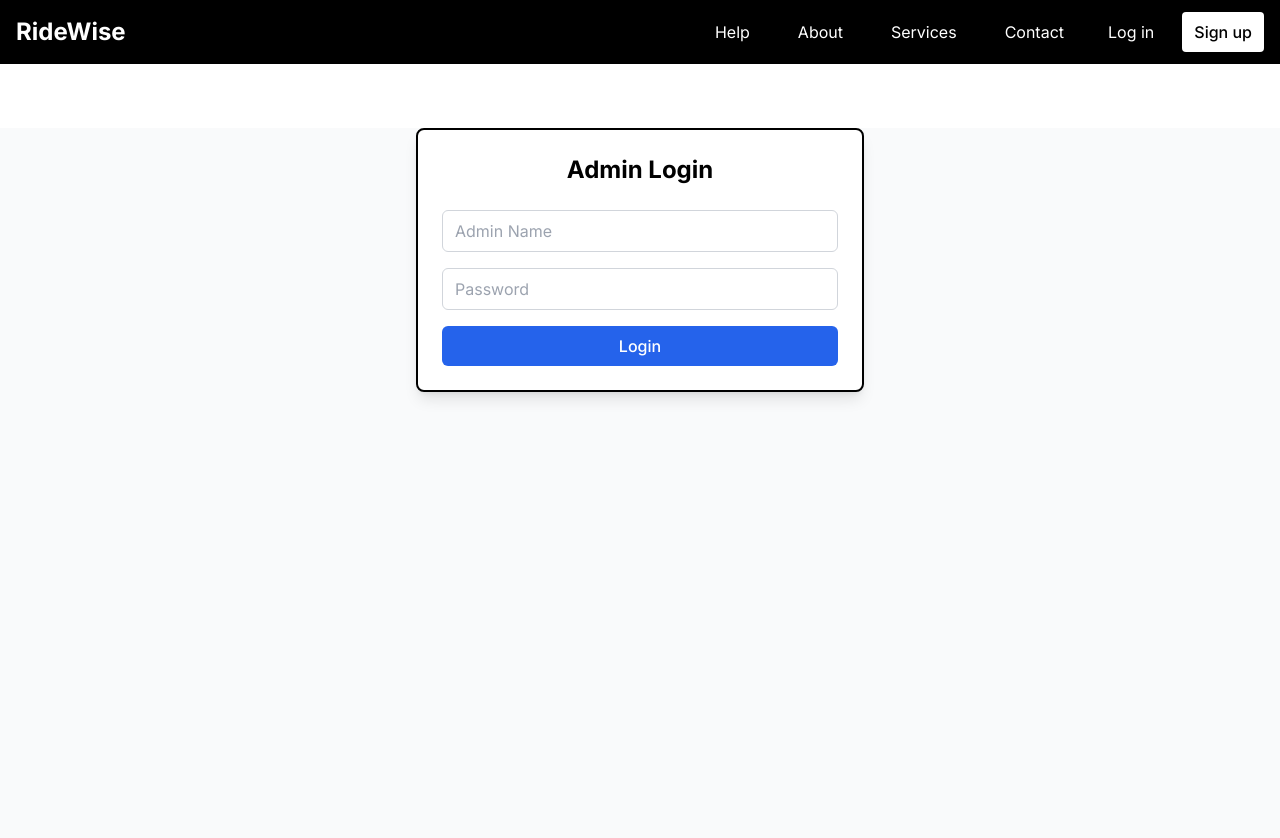
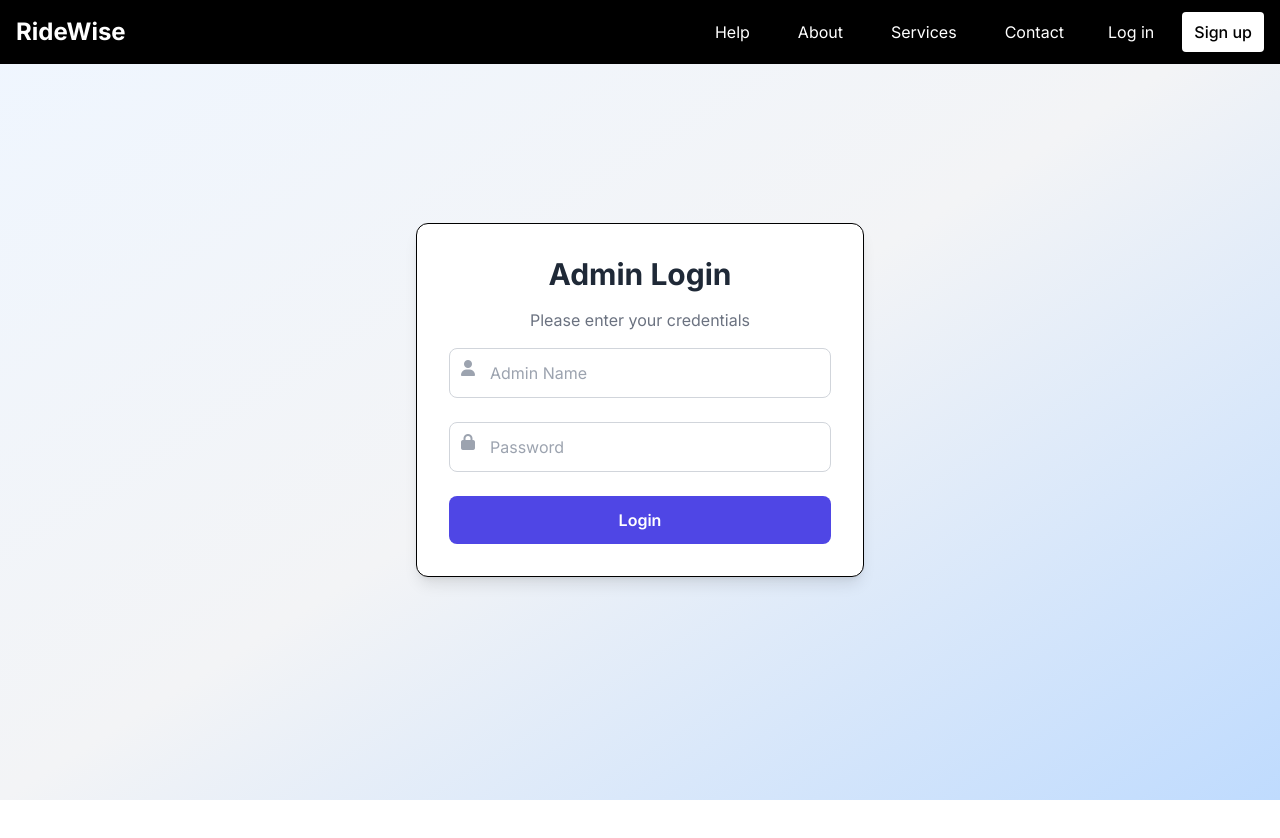
Before and after one commit to Ripunjay42/Ride_wise, a Next.js app in the folder client/: page /admin in a window 1280 px wide. Shown: the top 838 px of the page. After the commit the page ends 800 px from the top, so only its background shows below. Built offline with nearby package versions, Linux system fonts and the light colour scheme; no server answers.

Commit message:
Enhance admin login UI with Font Awesome icons, improve layout, and update Navbar links for consistency

```diff
--- a/client/app/(with_top)/admin/page.js
+++ b/client/app/(with_top)/admin/page.js
@@ -4,6 +4,8 @@ import axios from 'axios';
 import { UserCircle } from 'lucide-react';
 import Navbar from '@/components/Navbar';
 import Admindashboard from '@/components/Admindashboard';
+import '@fortawesome/fontawesome-free/css/all.min.css';
+
 
 const AdminPanel = () => {
   const [isLoggedIn, setIsLoggedIn] = useState(false);
@@ -48,32 +50,35 @@ const AdminPanel = () => {
     return (
         <>
             <Navbar />
-      <div className="min-h-screen flex justify-center bg-gray-50 mt-32">
-        <div className="w-full h-full max-w-md p-6 bg-white rounded-lg shadow-lg border-2 border-black">
-          <div className="space-y-1 mb-6">
-            <h2 className="text-2xl font-bold text-center">Admin Login</h2>
+            <div className="min-h-screen flex justify-center items-center bg-gradient-to-br from-blue-50 via-gray-100 to-blue-200">
+            <div className="w-full max-w-md p-8 bg-white rounded-xl shadow-lg border-[1px] border-black transform transition-all hover:shadow-2xl hover:scale-105">
+                <div className="space-y-4 text-center">
+                <h2 className="text-3xl font-bold text-gray-800">Admin Login</h2>
+                <p className="text-gray-500">Please enter your credentials</p>
                 </div>
-          <form onSubmit={handleSubmit} className="space-y-4">
-            <div className="space-y-2">
+                <form onSubmit={handleSubmit} className="space-y-6 mt-4">
+                <div className="relative">
+                    <i className="fas fa-user absolute left-3 top-3 text-gray-400"></i>
                     <input
                     type="text"
                     name="admin_name"
                     placeholder="Admin Name"
                     value={formData.admin_name}
                     onChange={handleChange}
-                className="w-full px-3 py-2 border border-gray-300 rounded-md focus:outline-none focus:ring-2 focus:ring-blue-500 focus:border-transparent disabled:bg-gray-100"
+                    className="w-full pl-10 pr-4 py-3 border border-gray-300 rounded-lg focus:outline-none focus:ring-2 focus:ring-indigo-500 focus:border-transparent disabled:bg-gray-100 text-gray-700 placeholder-gray-400"
                     disabled={isLoading}
                     required
                     />
                 </div>
-            <div className="space-y-2">
+                <div className="relative">
+                    <i className="fas fa-lock absolute left-3 top-3 text-gray-400"></i>
                     <input
                     type="password"
                     name="password"
                     placeholder="Password"
                     value={formData.password}
                     onChange={handleChange}
-                className="w-full px-3 py-2 border border-gray-300 rounded-md focus:outline-none focus:ring-2 focus:ring-blue-500 focus:border-transparent disabled:bg-gray-100"
+                    className="w-full pl-10 pr-4 py-3 border border-gray-300 rounded-lg focus:outline-none focus:ring-2 focus:ring-indigo-500 focus:border-transparent disabled:bg-gray-100 text-gray-700 placeholder-gray-400"
                     disabled={isLoading}
                     required
                     />
@@ -85,7 +90,7 @@ const AdminPanel = () => {
                 )}
                 <button
                     type="submit"
-              className="w-full py-2 px-4 bg-blue-600 hover:bg-blue-700 text-white font-medium rounded-md transition-colors disabled:opacity-50 disabled:cursor-not-allowed"
+                    className="w-full py-3 bg-indigo-600 hover:bg-indigo-700 text-white font-semibold rounded-lg transition-all transform hover:scale-105 focus:ring-2 focus:ring-indigo-500 disabled:opacity-50 disabled:cursor-not-allowed"
                     disabled={isLoading}
                 >
                     {isLoading ? 'Logging in...' : 'Login'}
--- a/client/components/Navbar.js
+++ b/client/components/Navbar.js
@@ -84,7 +84,7 @@ const Navbar = () => {
             <Link href="/about">
               <button className="px-4 py-2 text-white hover:text-gray-200">About</button>
             </Link>
-            <Link href="/">
+            <Link href="/about">
               <button className="px-4 py-2 text-white hover:text-gray-200">Services</button>
             </Link>
             <Link href="/contact">
@@ -154,13 +154,13 @@ const Navbar = () => {
             <Link href="/help">
               <button className="block px-4 py-2 text-white hover:bg-gray-900 rounded">Help</button>
             </Link>
-            <Link href="/">
+            <Link href="/about">
               <button className="block px-4 py-2 text-white hover:bg-gray-900 rounded">About</button>
             </Link>
-            <Link href="/">
+            <Link href="/about">
               <button className="block px-4 py-2 text-white hover:bg-gray-900 rounded">Services</button>
             </Link>
-            <Link href="/">
+            <Link href="/contact">
               <button className="block px-4 py-2 text-white hover:bg-gray-900 rounded">Contact</button>
             </Link>
 
--- a/client/components/homecomp/BookingApp.js
+++ b/client/components/homecomp/BookingApp.js
@@ -485,7 +485,7 @@ const BookingApp = () => {
                       </h3>
                       <div className="space-y-4">
                         <SearchField
-                          icon="text-green-500"
+                          icon="fa-map-marker-alt text-green-500"
                           placeholder="Pickup Location"
                           value={pickupSearch}
                           onChange={setPickupSearch}
@@ -499,7 +499,7 @@ const BookingApp = () => {
                           <div className="absolute left-1/2 -translate-x-1/2 h-6 w-px bg-gray-300"></div>
                         </div>
                         <SearchField
-                          icon="text-red-500"
+                          icon="fa-map-marker-alt text-red-500"
                           placeholder="Dropoff Location"
                           value={dropoffSearch}
                           onChange={setDropoffSearch}
--- a/client/components/homecomp/DriverScheduleApp.js
+++ b/client/components/homecomp/DriverScheduleApp.js
@@ -377,8 +377,8 @@ const DriverScheduleApp = () => {
     <>
     <div className="max-w-7xl mx-auto mt-24">
       <div className="flex flex-col lg:flex-row gap-8">
-        <div className="flex-1 border-[1px] border-black p-3">
-          <div className="bg-white rounded-xl shadow-xl overflow-hidden">
+        <div className="flex-1 border-[1px] border-black bg-white p-3">
+          <div className="bg-gray-200 rounded-xl shadow-xl overflow-hidden">
             {/* Header */}
             <div className="bg-gradient-to-r from-gray-700 to-gray-900 px-6 py-4">
               <h2 className="flex items-center text-2xl font-bold text-white">
@@ -399,7 +399,7 @@ const DriverScheduleApp = () => {
                   <div className="space-y-3">
                     <div className="relative">
                       <SearchField
-                        icon="text-green-500"
+                        icon="fa-map-marker-alt text-green-500"
                         placeholder="Pickup Location"
                         value={pickupSearch}
                         onChange={setPickupSearch}
@@ -412,7 +412,7 @@ const DriverScheduleApp = () => {
                     </div>
                     <div className="relative">
                       <SearchField
-                        icon="text-red-500"
+                        icon="fa-map-marker-alt text-red-500"
                         placeholder="Dropoff Location"
                         value={dropoffSearch}
                         onChange={setDropoffSearch}
```
Lines whose indentation alone changed are shown as unchanged.
